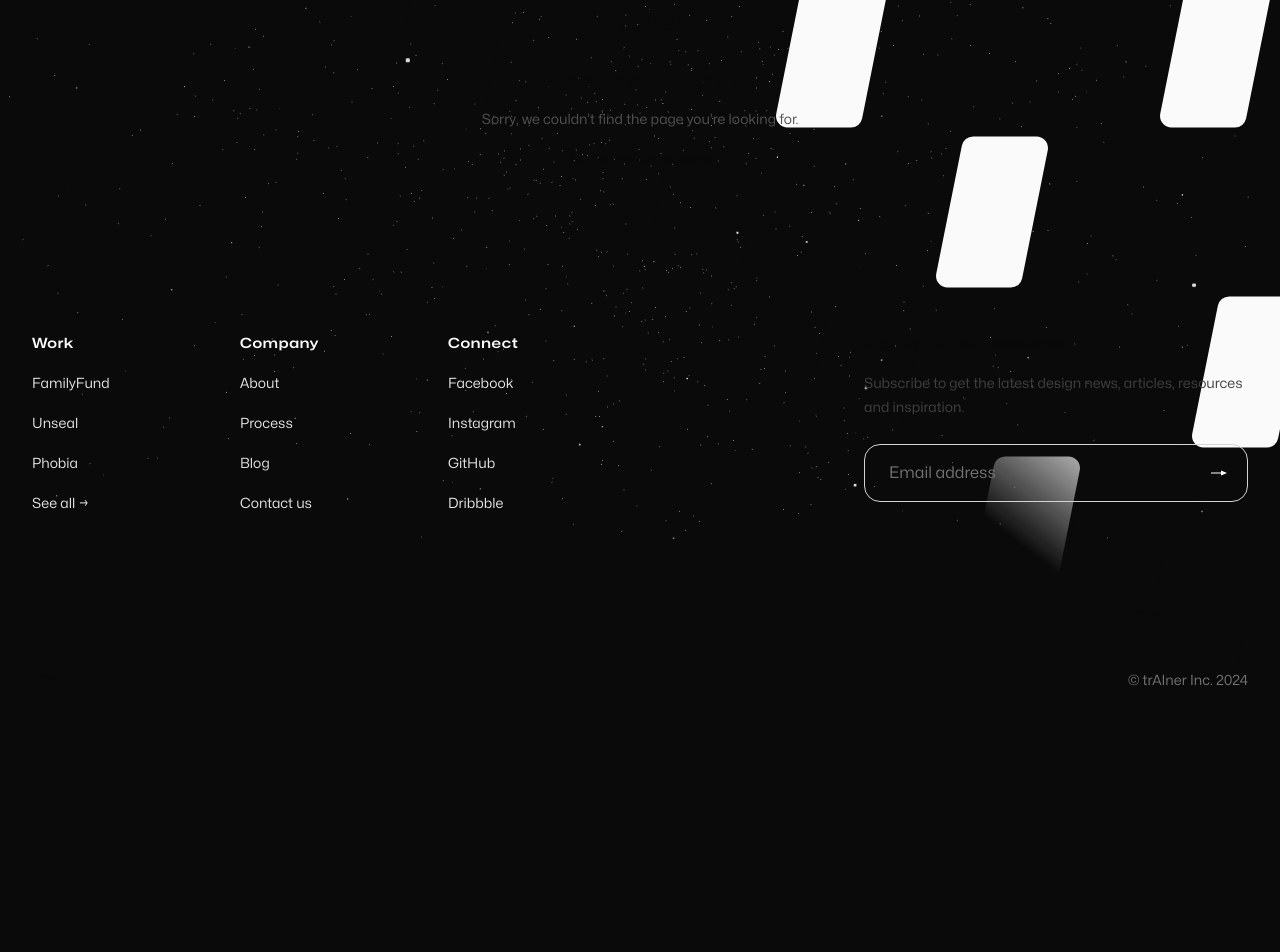
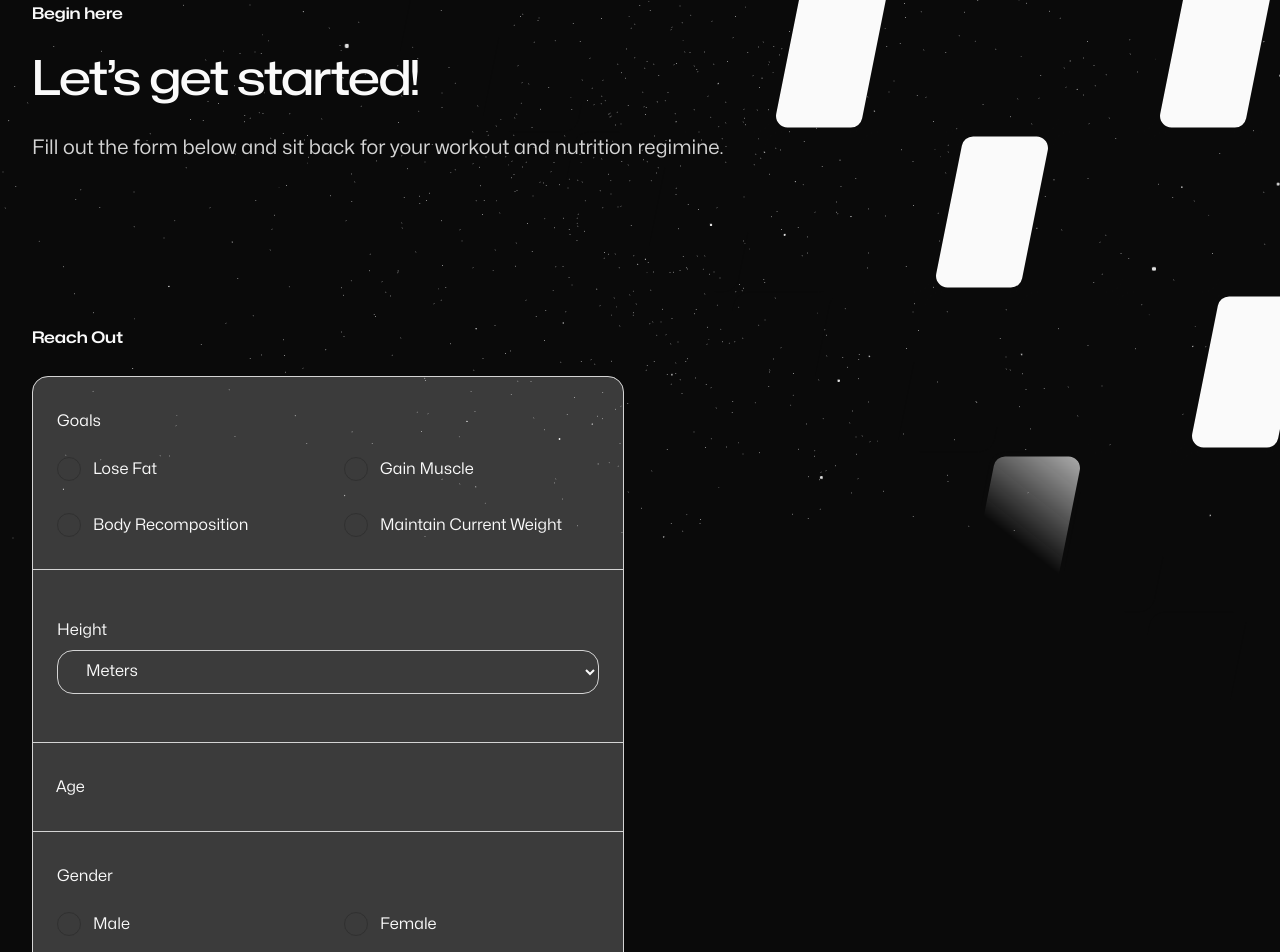
Before and after one commit to AndrewTullos/PersonalTrAIner, a Next.js app in the folder client/: page /getstarted in a window 1280 px wide. Before the commit this address had no page. Shown: the part 260-1212 px from the top of the page. Before the commit the page ends 1033 px from the top, so only its background shows below. Built offline with nearby package versions, Linux system fonts and the light colour scheme.

Commit message:
Form edits - Get Started

```diff
--- a/client/src/app/contact/page.jsx
+++ b/client/src/app/contact/page.jsx
@@ -19,11 +19,11 @@ function TextInput({ label, ...props }) {
         id={id}
         {...props}
         placeholder=" "
-        className="peer block w-full border border-neutral-300 bg-transparent px-6 pb-4 pt-12 text-base/6 text-neutral-950 ring-4 ring-transparent transition focus:border-neutral-950 focus:outline-none focus:ring-neutral-950/5 group-first:rounded-t-2xl group-last:rounded-b-2xl"
+        className="peer block w-full border border-neutral-300 bg-transparent px-6 pb-4 pt-12 text-base/6 text-neutral-50 ring-4 ring-transparent transition focus:border-neutral-950 focus:outline-none focus:ring-neutral-950/5 group-first:rounded-t-2xl group-last:rounded-b-2xl"
       />
       <label
         htmlFor={id}
-        className="pointer-events-none absolute left-6 top-1/2 -mt-3 origin-left text-base/6 text-neutral-500 transition-all duration-200 peer-focus:-translate-y-4 peer-focus:scale-75 peer-focus:font-semibold peer-focus:text-neutral-950 peer-[:not(:placeholder-shown)]:-translate-y-4 peer-[:not(:placeholder-shown)]:scale-75 peer-[:not(:placeholder-shown)]:font-semibold peer-[:not(:placeholder-shown)]:text-neutral-950"
+        className="pointer-events-none absolute left-6 top-1/2 -mt-3 origin-left text-base/6 text-neutral-50 transition-all duration-200 peer-focus:-translate-y-4 peer-focus:scale-75 peer-focus:font-semibold peer-focus:text-neutral-950 peer-[:not(:placeholder-shown)]:-translate-y-4 peer-[:not(:placeholder-shown)]:scale-75 peer-[:not(:placeholder-shown)]:font-semibold peer-[:not(:placeholder-shown)]:text-neutral-950"
       >
         {label}
       </label>
@@ -48,10 +48,13 @@ function ContactForm() {
   return (
     <FadeIn className="lg:order-last">
       <form>
-        <h2 className="font-display text-base font-semibold text-neutral-950">
-          Work inquiries
+        <h2
+          className="font-display text-base font-semibold
+        text-neutral-50"
+        >
+          Reach Out
         </h2>
-        <div className="isolate mt-6 -space-y-px rounded-2xl bg-white/50">
+        <div className="isolate mt-6 -space-y-px rounded-2xl bg-white/20">
           <TextInput label="Name" name="name" autoComplete="name" />
           <TextInput
             label="Email"
@@ -68,7 +71,7 @@ function ContactForm() {
           <TextInput label="Message" name="message" />
           <div className="border border-neutral-300 px-6 py-8 first:rounded-t-2xl last:rounded-b-2xl">
             <fieldset>
-              <legend className="text-base/6 text-neutral-500">Budget</legend>
+              <legend className="text-base/6 text-neutral-50">Budget</legend>
               <div className="mt-6 grid grid-cols-1 gap-8 sm:grid-cols-2">
                 <RadioInput label="$25K – $50K" name="budget" value="25" />
                 <RadioInput label="$50K – $100K" name="budget" value="50" />
@@ -89,10 +92,10 @@ function ContactForm() {
 function ContactDetails() {
   return (
     <FadeIn>
-      <h2 className="font-display text-base font-semibold text-neutral-950">
+      <h2 className="font-display text-base font-semibold text-neutral-50">
         Our offices
       </h2>
-      <p className="mt-6 text-base text-neutral-600">
+      <p className="mt-6 text-base text-neutral-100">
         Prefer doing things in person? We don’t but we have to list our
         addresses here for legal reasons.
       </p>
@@ -100,7 +103,7 @@ function ContactDetails() {
       <Offices className="mt-10 grid grid-cols-1 gap-8 sm:grid-cols-2" />
 
       <Border className="mt-16 pt-16">
-        <h2 className="font-display text-base font-semibold text-neutral-950">
+        <h2 className="font-display text-base font-semibold text-neutral-50">
           Email us
         </h2>
         <dl className="mt-6 grid grid-cols-1 gap-8 text-sm sm:grid-cols-2">
@@ -109,11 +112,11 @@ function ContactDetails() {
             ['Press', 'press@trainerfit.com'],
           ].map(([label, email]) => (
             <div key={email}>
-              <dt className="font-semibold text-neutral-950">{label}</dt>
+              <dt className="font-semibold text-neutral-100">{label}</dt>
               <dd>
                 <Link
                   href={`mailto:${email}`}
-                  className="text-neutral-600 hover:text-neutral-950"
+                  className="text-neutral-200 hover:text-neutral-50 hover:underline"
                 >
                   {email}
                 </Link>
@@ -124,7 +127,7 @@ function ContactDetails() {
       </Border>
 
       <Border className="mt-16 pt-16">
-        <h2 className="font-display text-base font-semibold text-neutral-950">
+        <h2 className="font-display text-base font-semibold text-neutral-50">
           Follow us
         </h2>
         <SocialMedia className="mt-6" />
--- /dev/null
+++ b/client/src/app/getstarted/page.jsx
@@ -0,0 +1,157 @@
+import { useId } from 'react'
+import Link from 'next/link'
+
+import { Border } from '@/components/Border'
+import { Button } from '@/components/Button'
+import { Container } from '@/components/Container'
+import { FadeIn } from '@/components/FadeIn'
+import { Offices } from '@/components/Offices'
+import { PageIntro } from '@/components/PageIntro'
+import { SocialMedia } from '@/components/SocialMedia'
+
+function TextInput({ label, ...props }) {
+  let id = useId()
+
+  return (
+    <div className="group relative z-0 transition-all focus-within:z-10">
+      <input
+        type="text"
+        id={id}
+        {...props}
+        placeholder=" "
+        className="peer block w-full border border-neutral-300 bg-transparent px-6 pb-4 pt-12 text-base/6 text-neutral-50 ring-4 ring-transparent transition focus:border-neutral-950 focus:outline-none focus:ring-neutral-950/5 group-first:rounded-t-2xl group-last:rounded-b-2xl"
+      />
+      <label
+        htmlFor={id}
+        className="pointer-events-none absolute left-6 top-1/2 -mt-3 origin-left text-base/6 text-neutral-50 transition-all duration-200 peer-focus:-translate-y-4 peer-focus:scale-75 peer-focus:font-semibold peer-focus:text-neutral-50 peer-[:not(:placeholder-shown)]:-translate-y-4 peer-[:not(:placeholder-shown)]:scale-75 peer-[:not(:placeholder-shown)]:font-semibold peer-[:not(:placeholder-shown)]:text-neutral-50"
+      >
+        {label}
+      </label>
+    </div>
+  )
+}
+
+function RadioInput({ label, ...props }) {
+  return (
+    <label className="flex gap-x-3">
+      <input
+        type="radio"
+        {...props}
+        className="h-6 w-6 flex-none appearance-none rounded-full border border-neutral-950/20 outline-none checked:border-[0.5rem] checked:border-neutral-950 focus-visible:ring-1 focus-visible:ring-neutral-950 focus-visible:ring-offset-2"
+      />
+      <span className="text-base/6 text-neutral-50">{label}</span>
+    </label>
+  )
+}
+
+function SelectInput({ label, options, ...props }) {
+  return (
+    <div className="relative z-0 my-4 transition-all focus-within:z-10">
+      <label className="mb-2 block text-base/6 text-neutral-50">{label}</label>
+      <select
+        {...props}
+        className="block w-full rounded-2xl border border-neutral-300 border-neutral-300 bg-transparent px-6 pb-4 pt-2 text-base/6 text-neutral-50 ring-4 ring-transparent transition focus:outline-none focus:ring-neutral-950/5"
+      >
+        {options.map((option) => (
+          <option
+            key={option.value}
+            value={option.value}
+            className="bg-neutral-900"
+          >
+            {option.label}
+          </option>
+        ))}
+      </select>
+    </div>
+  )
+}
+
+function GetStartedForm() {
+  const handleHeightUnitChange = (event) => {
+    setHeightUnit(event.target.value)
+  }
+
+  return (
+    <FadeIn className="lg:order-last">
+      <form>
+        <h2
+          className="font-display text-base font-semibold
+        text-neutral-50"
+        >
+          Reach Out
+        </h2>
+        <div className="isolate mt-6 -space-y-px rounded-2xl bg-white/20">
+          <div className="border border-neutral-300 px-6 py-8 first:rounded-t-2xl last:rounded-b-2xl">
+            <fieldset label="Goals" name="goals" autoComplete="goals">
+              <legend className="text-base/6 text-neutral-50">Goals</legend>
+              <div className="mt-6 grid grid-cols-1 gap-8 sm:grid-cols-2">
+                <RadioInput label="Lose Fat" name="goals" value="25" />
+                <RadioInput label="Gain Muscle" name="goals" value="50" />
+                <RadioInput
+                  label="Body Recomposition"
+                  name="goals"
+                  value="150"
+                />
+                <RadioInput
+                  label="Maintain Current Weight"
+                  name="goals"
+                  value="100"
+                />
+              </div>
+            </fieldset>
+          </div>
+          <div className="border border-neutral-300 px-6 py-8 first:rounded-t-2xl last:rounded-b-2xl">
+            <SelectInput
+              label="Height"
+              name="height"
+              options={[
+                { label: 'Meters', value: 'metric' },
+                { label: 'Feet and Inches', value: 'imperial' },
+              ]}
+              // onChange={handleHeightUnitChange}
+            />
+          </div>
+
+          <TextInput label="Age" type="age" name="age" autoComplete="age" />
+          <div className="border border-neutral-300 px-6 py-8 first:rounded-t-2xl last:rounded-b-2xl">
+            <fieldset label="Gender" name="gender" autoComplete="gender">
+              <legend className="text-base/6 text-neutral-50">Gender</legend>
+              <div className="mt-6 grid grid-cols-1 gap-8 sm:grid-cols-2">
+                <RadioInput label="Male" name="goals" value="25" />
+                <RadioInput label="Female" name="goals" value="50" />
+                <RadioInput
+                  label="Prefer Not to Answer"
+                  name="goals"
+                  value="150"
+                />
+              </div>
+            </fieldset>
+          </div>
+        </div>
+        <Button type="submit" className="mt-10 border-neutral-300">
+          Submit{' '}
+        </Button>
+      </form>
+    </FadeIn>
+  )
+}
+
+export default function Contact() {
+  return (
+    <>
+      <PageIntro eyebrow="Begin here" title="Let’s get started!">
+        <p>
+          Fill out the form below and sit back for your workout and nutrition
+          regimine.
+        </p>
+      </PageIntro>
+
+      <Container className="mt-24 sm:mt-32 lg:mt-40">
+        <div className="grid grid-cols-1 gap-x-8 gap-y-24 lg:grid-cols-2">
+          <GetStartedForm />
+          {/* <ContactDetails /> */}
+        </div>
+      </Container>
+    </>
+  )
+}
--- a/client/src/app/not-found.jsx
+++ b/client/src/app/not-found.jsx
@@ -5,20 +5,20 @@ import { FadeIn } from '@/components/FadeIn'
 
 export default function NotFound() {
   return (
-    <Container className="flex h-full items-center pt-24 sm:pt-32 lg:pt-40">
+    <Container className="flex h-full items-center pt-24  sm:pt-32 lg:pt-40">
       <FadeIn className="flex max-w-xl flex-col items-center text-center">
-        <p className="font-display text-4xl font-semibold text-neutral-950 sm:text-5xl">
+        <p className="font-display text-4xl font-semibold text-neutral-50 sm:text-5xl">
           404
         </p>
-        <h1 className="mt-4 font-display text-2xl font-semibold text-neutral-950">
+        <h1 className="mt-4 font-display text-2xl font-semibold text-neutral-50">
           Page not found
         </h1>
-        <p className="mt-2 text-sm text-neutral-600">
+        <p className="mt-2 text-sm text-neutral-50">
           Sorry, we couldn’t find the page you’re looking for.
         </p>
         <Link
           href="/"
-          className="mt-4 text-sm font-semibold text-neutral-950 transition hover:text-neutral-700"
+          className="mt-4 text-sm font-semibold text-neutral-50 transition hover:text-neutral-200 hover:underline"
         >
           Go to the home page
         </Link>
--- a/client/src/components/Button.jsx
+++ b/client/src/components/Button.jsx
@@ -4,7 +4,7 @@ import clsx from 'clsx'
 export function Button({ invert = false, className, children, ...props }) {
   className = clsx(
     className,
-    'inline-flex rounded-full px-4 py-1.5 text-sm font-semibold transition',
+    'inline-flex rounded-full px-4 py-1.5 text-sm font-semibold transition bg-transparent border border-blue-500',
     invert
       ? 'bg-white text-neutral-950 hover:bg-neutral-200'
       : 'bg-neutral-950 text-white hover:bg-neutral-800',
--- a/client/src/components/ContactSection.jsx
+++ b/client/src/components/ContactSection.jsx
@@ -14,7 +14,7 @@ export function ContactSection() {
             </h2>
             <div className="mt-6 flex">
               <Button href="/contact" invert>
-                Say Hey
+                Say What's Up!
               </Button>
             </div>
             <div className="mt-10 border-t border-white/10 pt-10">
--- a/client/src/components/PageIntro.jsx
+++ b/client/src/components/PageIntro.jsx
@@ -10,13 +10,13 @@ export function PageIntro({ eyebrow, title, children, centered = false }) {
     >
       <FadeIn>
         <h1>
-          <span className="block font-display text-base font-semibold text-neutral-950">
+          <span className="block font-display text-base font-semibold text-neutral-50">
             {eyebrow}
           </span>
           <span className="sr-only"> - </span>
           <span
             className={clsx(
-              'mt-6 block max-w-5xl font-display text-5xl font-medium tracking-tight text-neutral-950 [text-wrap:balance] sm:text-6xl',
+              'mt-6 block max-w-5xl font-display text-5xl font-medium tracking-tight text-neutral-50 [text-wrap:balance] sm:text-6xl',
               centered && 'mx-auto',
             )}
           >
@@ -25,7 +25,7 @@ export function PageIntro({ eyebrow, title, children, centered = false }) {
         </h1>
         <div
           className={clsx(
-            'mt-6 max-w-3xl text-xl text-neutral-600',
+            'mt-6 max-w-3xl text-xl text-neutral-300',
             centered && 'mx-auto',
           )}
         >
--- a/client/src/components/RootLayout.jsx
+++ b/client/src/components/RootLayout.jsx
@@ -15,6 +15,7 @@ import { motion, MotionConfig, useReducedMotion } from 'framer-motion'
 
 import { Button } from '@/components/Button'
 import { Container } from '@/components/Container'
+import { GetStarted } from '@/components/GetStarted'
 import { Footer } from '@/components/Footer'
 import { GridPattern } from '@/components/GridPattern'
 import { Logo, Logomark } from '@/components/Logo'
@@ -71,8 +72,8 @@ function Header({
           />
         </Link>
         <div className="flex items-center gap-x-8">
-          <Button href="/contact" invert={invert}>
-            Contact us
+          <Button href="/getstarted" invert={invert}>
+            Get Started
           </Button>
           <button
             ref={toggleRef}
```
Also changed, not shown: client/src/components/GetStarted.jsx (added, +34 -0 lines).
